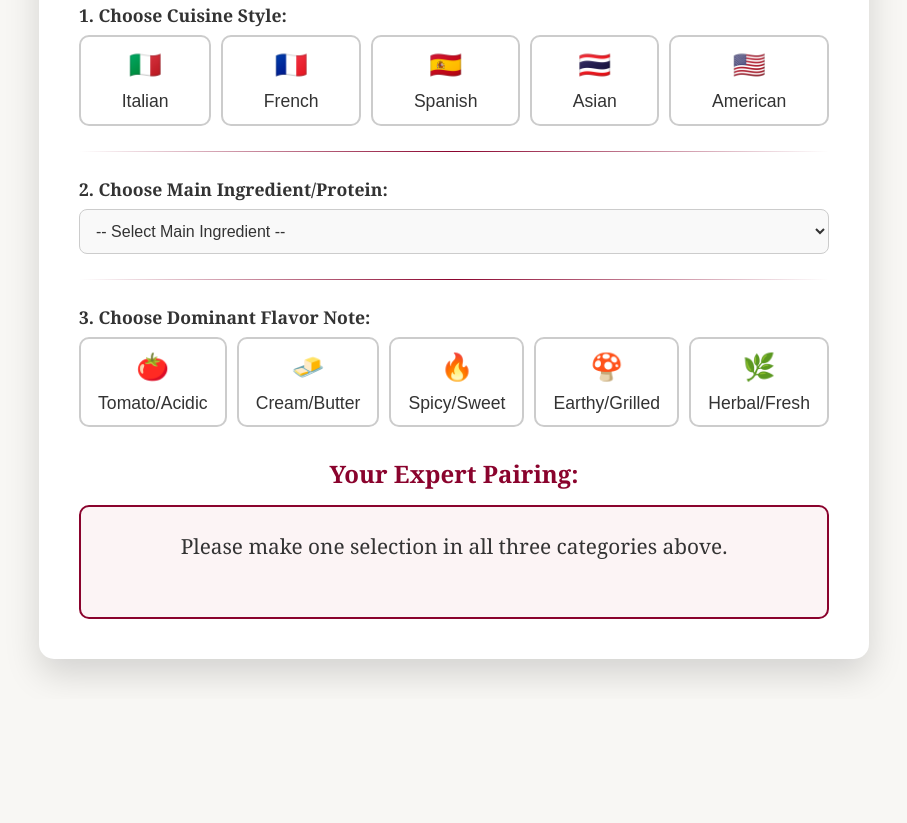
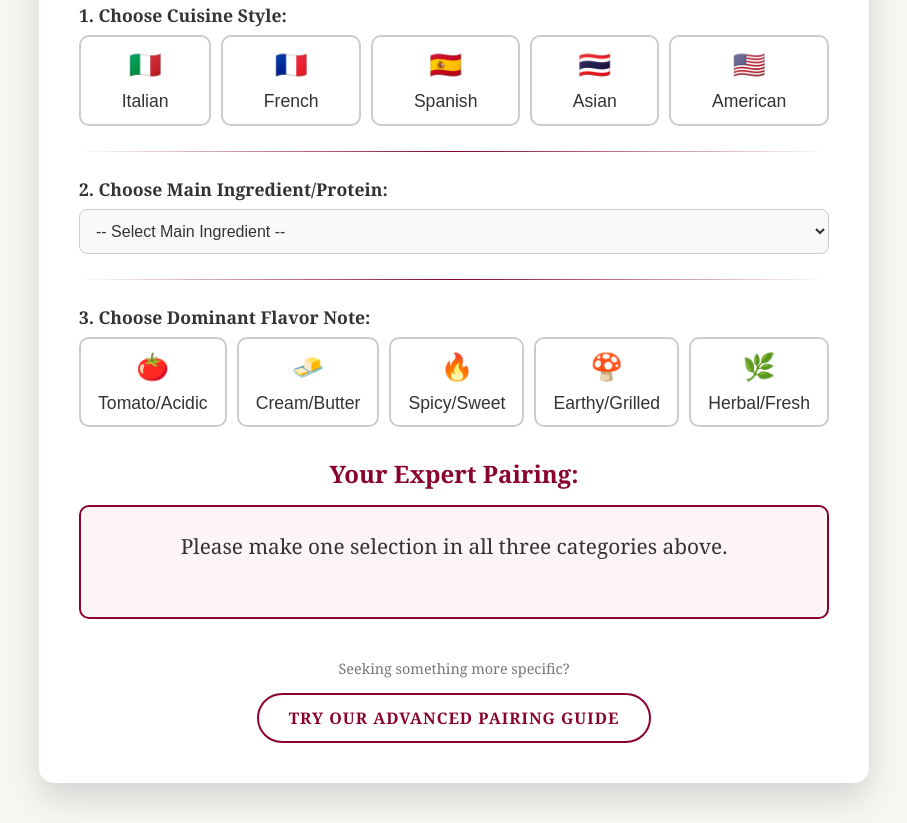
Before and after one commit to basbrits/pourperfectwine, a plain HTML site: page index.html in a window 1280 px wide. Shown: the part 313-1136 px from the top of the page, without its empty margins (186-1093 px from the left). Before the commit the page ends 1012 px from the top, so only its background shows below. Drawn offline with Linux system fonts and the light colour scheme.

Commit message:
Update index.html

```diff
--- a/index.html
+++ b/index.html
@@ -132,7 +132,28 @@
         .emoji-button.selected span.emoji {
             filter: drop-shadow(0 0 5px rgba(255, 255, 255, 0.5));
         }
+	/* --- Advanced Button Styling --- */
+	.advanced-btn {
+ 	   display: inline-block;
+ 	   padding: 12px 30px;
+ 	   background-color: transparent;
+	    color: #8a032d;
+	    border: 2px solid #8a032d;
+	    border-radius: 30px;
+	    text-decoration: none;
+	    font-weight: bold;
+	    font-size: 1em;
+	    transition: all 0.3s ease;
+	    text-transform: uppercase;
+	    letter-spacing: 1px;
+	}
 
+	.advanced-btn:hover {
+    		background-color: #8a032d;
+   		 color: #ffffff;
+   		 box-shadow: 0 5px 15px rgba(138, 3, 45, 0.3);
+   		 transform: translateY(-2px);
+	}
 
         /* --- Result Area --- */
         .result-title {
@@ -214,7 +235,12 @@
         <div id="result">
             Please make one selection in all three categories above.
         </div>
-
+	<div style="text-align: center; margin-top: 40px;">
+  	  <p style="color: #777; font-size: 0.9em; margin-bottom: 15px;">Seeking something more specific?</p>
+   	 <a href="Advanced.html" class="advanced-btn">
+     	   Try our Advanced Pairing Guide
+    </a>
+</div>
     </div>
 
     <script>
```
